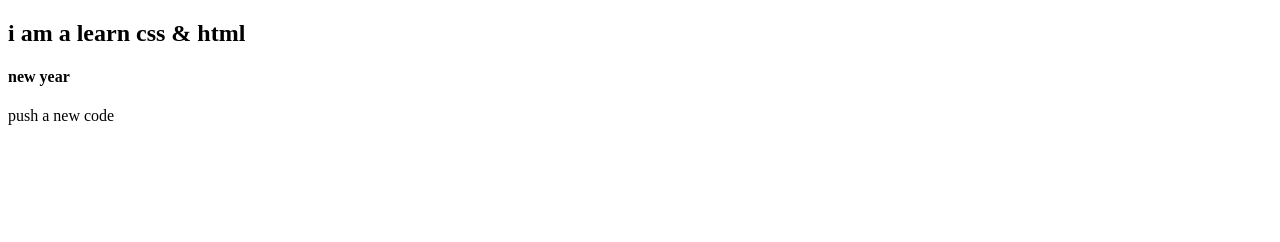
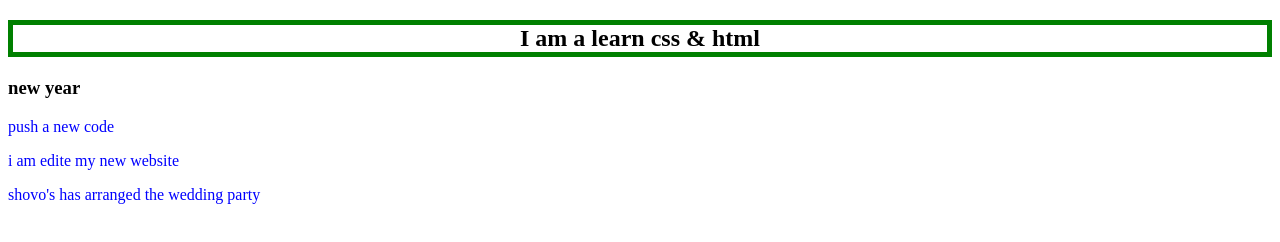
Before and after one commit to shohag1994/my-4th-repo, a plain HTML site: page index.html in a window 1280 px wide. Drawn offline with Linux system fonts and the light colour scheme.

Commit message:
add css file

```diff
--- a/index.html
+++ b/index.html
@@ -4,10 +4,13 @@
     <meta charset="UTF-8">
     <meta name="viewport" content="width=device-width, initial-scale=1.0">
     <title>my-4th-repo</title>
+    <link rel="stylesheet" href="style.css">
 </head>
 <body>
-    <h2> i am a learn css & html</h2>
-    <h4> new year</h4>
+    <h2> I am a learn css & html</h2>
+    <h3> new year</h4>
     <p>push a new code</p>
+    <p> i am edite my new website </p>
+    <p>shovo's has arranged the wedding party</p>
 </body>
 </html>
--- /dev/null
+++ b/style.css
@@ -0,0 +1,8 @@
+p{
+    color: blue;
+
+}
+h2{
+    text-align: center;
+    border: 5px solid green;
+}
```
